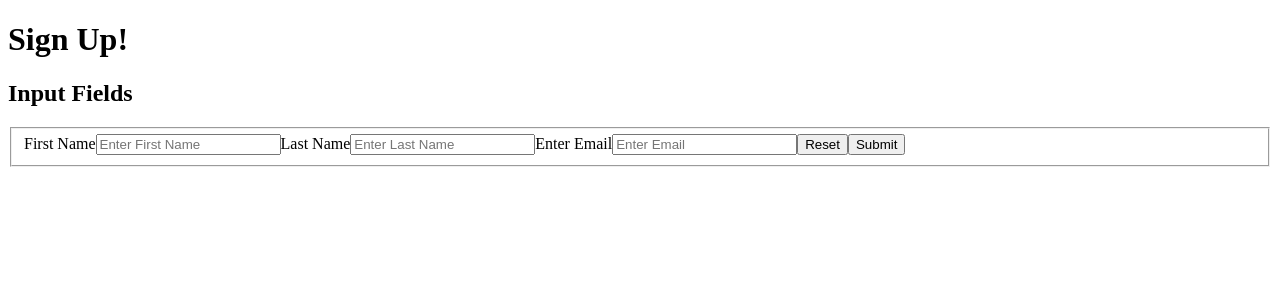
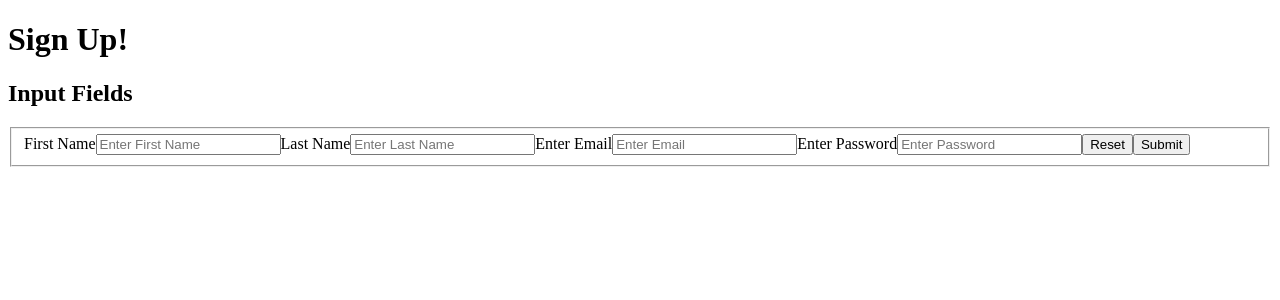
Before and after one commit to aasthav12/PMG_Chess, a React (Vite) app in the folder frontend/: page /signup in a window 1280 px wide. Shown: the top 300 px of the page. Built offline with nearby package versions, Linux system fonts and the light colour scheme.

Commit message:
signup page; basic fields needs submit logic

```diff
--- a/frontend/src/pages/SignUp.jsx
+++ b/frontend/src/pages/SignUp.jsx
@@ -4,20 +4,33 @@ export default function SignUp() {
     const [firstName, setFirstName] = useState("");
     const [lastName, setLastName] = useState("");
     const [email, setEmail] = useState("");
-    const handleSubmit = (e) => {
+    const [password, setPassword] = useState("");
+    const handleSubmit = async (e) => {
         e.preventDefault();
         console.log(
             firstName,
             lastName,
-            email
+            email,
+            password
         );
-        // Add your form submission logic here
+        try {
+            const res = await fetch('/api/auth/signup', {
+            method: 'POST',
+            headers: { 'Content-Type': 'application/json' },
+            body: JSON.stringify({ firstName, lastName, email, password })
+            });
+            const data = await res.json();
+            console.log("User created:", data);
+        } catch (err) {
+            console.error(err);
+        }
     };
     const handleReset = () => {
         // Reset all state variables here
         setFirstName("");
         setLastName("");
         setEmail("");
+        setPassword("");
     };
 
     return (
@@ -27,7 +40,7 @@ export default function SignUp() {
             <h2>Input Fields</h2>
             <fieldset>
                 <form action="#" method="get">
-                    <label for="firstname">
+                    <label htmlFor="firstname">
                         First Name
                     </label>
                     <input
@@ -41,7 +54,7 @@ export default function SignUp() {
                         placeholder="Enter First Name"
                         required
                     />
-                    <label for="lastname">
+                    <label htmlFor="lastname">
                         Last Name
                     </label>
                     <input
@@ -55,7 +68,7 @@ export default function SignUp() {
                         placeholder="Enter Last Name"
                         required
                     />
-                    <label for="email">
+                    <label htmlFor="email">
                         Enter Email
                     </label>
                     <input
@@ -67,6 +80,20 @@ export default function SignUp() {
                             setEmail(e.target.value)
                         }
                         placeholder="Enter Email"
+                        required
+                    />
+                    <label htmlFor="password">
+                        Enter Password
+                    </label>
+                    <input
+                        type="password"
+                        name="password"
+                        id="password"
+                        value={password}
+                        onChange={(e) =>
+                            setPassword(e.target.value)
+                        }
+                        placeholder="Enter Password"
                         required
                     />
                     <button
```
